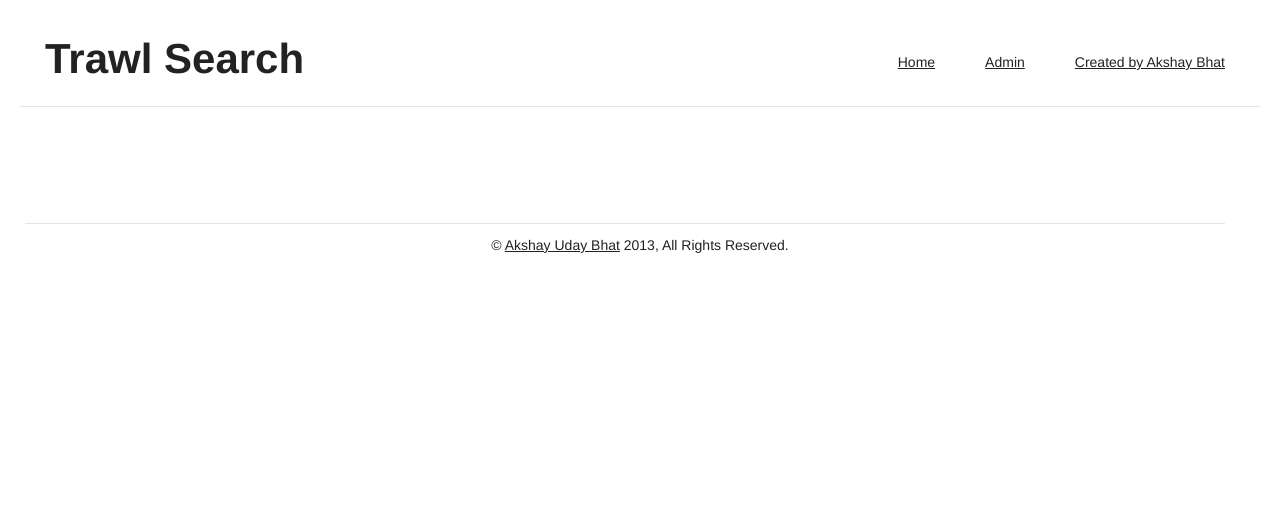
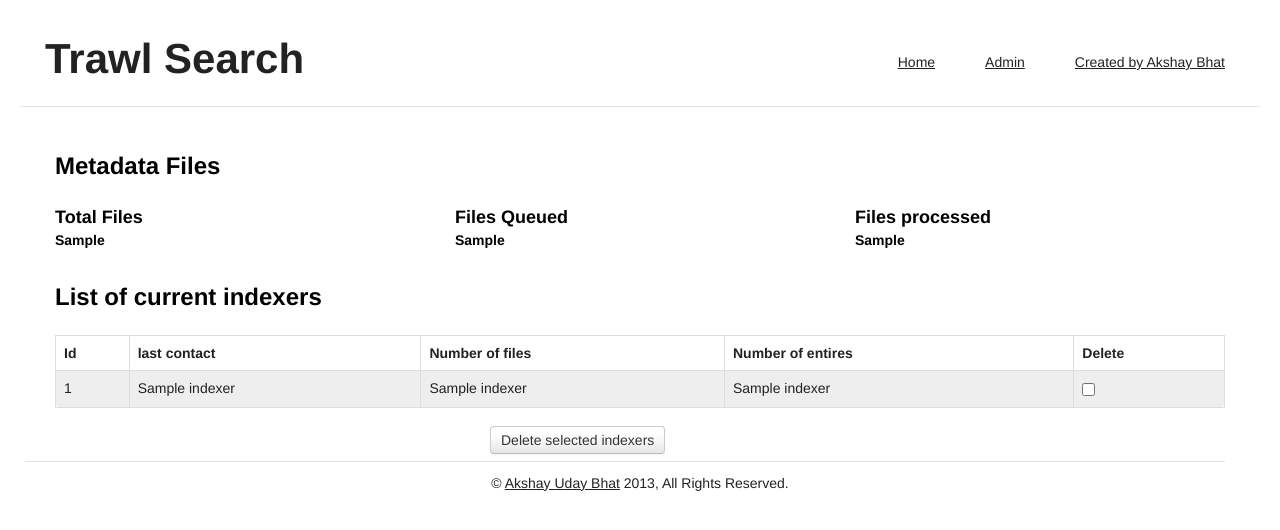
Before and after one commit to gfjreg/CommonCrawl, a Python web app: template AppEngine/templates/admin.html in a window 1280 px wide. Shown: the top 530 px of the page. Run offline with Jinja, Linux system fonts and the light colour scheme; the template is opened without the code that fills it: most values are stand-ins (such as "Sample title", 1, 10 or a date in 2020); some libraries are stand-ins or nearby versions.

Commit message:
started developing admin, pre gym commit

```diff
--- a/AppEngine/templates/admin.html
+++ b/AppEngine/templates/admin.html
@@ -5,18 +5,50 @@
         </script>
 {% endblock %}
 {% block content %}
-    <div class="row halfmargin" id="status">
+<div class="row">
+    <div class="span12">
+        <h2>Metadata Files</h2>
     </div>
-    <div class="row">
+</div>
 
+<div class="row halfmargin">
+    <div class="span4">
+        <h3>Total Files</h3>
+        <h4>{{ totat_metadata }}</h4>
     </div>
+    <div class="span4">
+        <h3>Files Queued</h3>
+        <h4>{{ inprocess_metadata }}</h4>
+    </div>
+    <div class="span4">
+        <h3>Files processed</h3>
+        <h4>{{ processed_metadata }}</h4>
+    </div>
+</div>
+<div class="row">
+    <div class="span12">
+        <h2>
+           List of current indexers
+        </h2>
+    </div>
+</div>
 <div class="row halfmargin">
-            <div class="span8 offset2">
-
-            </div>
+    <div class="span12">
+    <form action="/Admin" method="POST">
+        <table class="table table-bordered table-striped">
+            <thead>
+                <th>Id</th><th>last contact</th><th>Number of files</th><th>Number of entires</th><th>Delete</th>
+            </thead>
+            <tbody>
+                {% for i in indexer_list %}
+                    <tr><td>{{  i.0 }}</td><td>{{ i.1 }}</td><td>{{ i.2 }}</td><td> {{ i.3 }}</td><td><input type="checkbox" id="{{ i.0 }}"></td></tr>
+                {% endfor %}
+            </tbody>
+        </table>
+    <div class="span4 offset4">
+        <button style="display:inline-block;margin-left: 5px;" class="btn" id="search_btn">Delete selected indexers</button>
     </div>
-<div class="row" id="result_row">
-
-
+    </form>
+    </div>
 </div>
 {% endblock %}
```
Also changed, not shown: AppEngine/main.py (+24 -1 lines).
